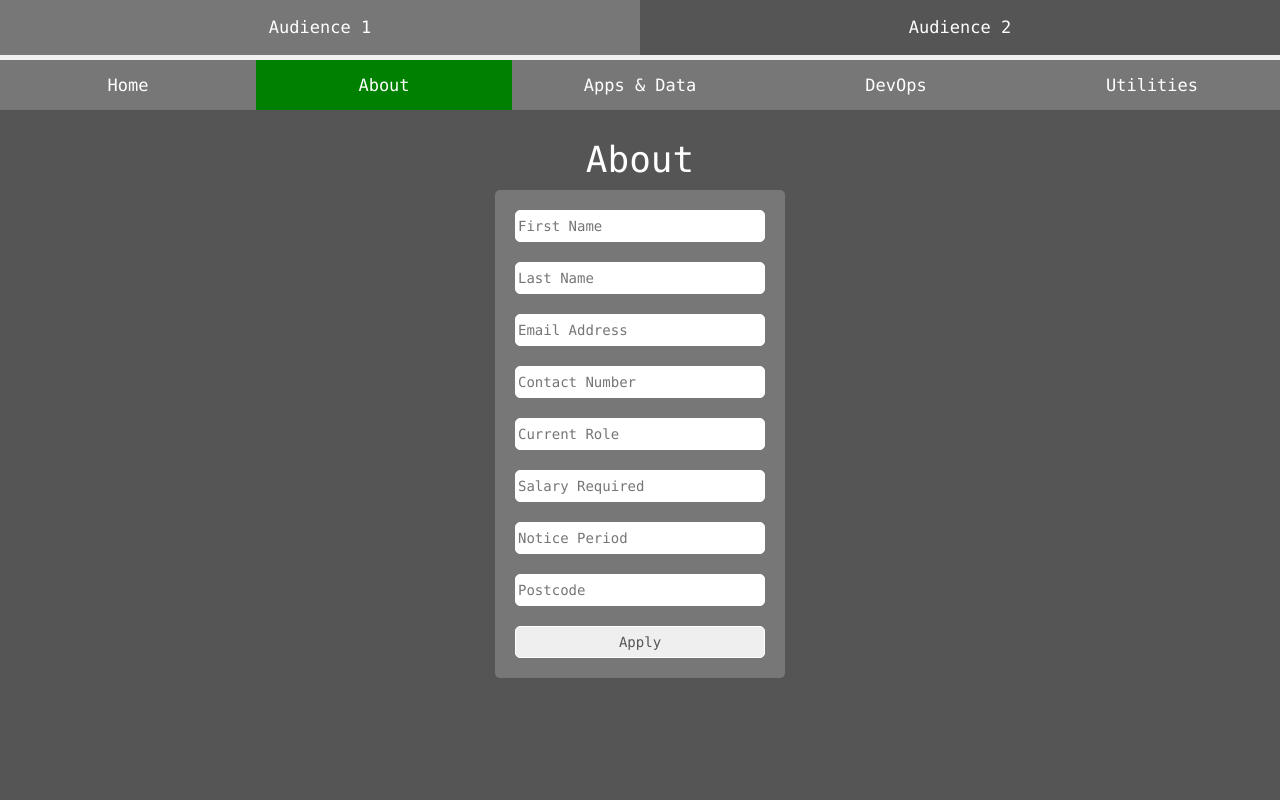
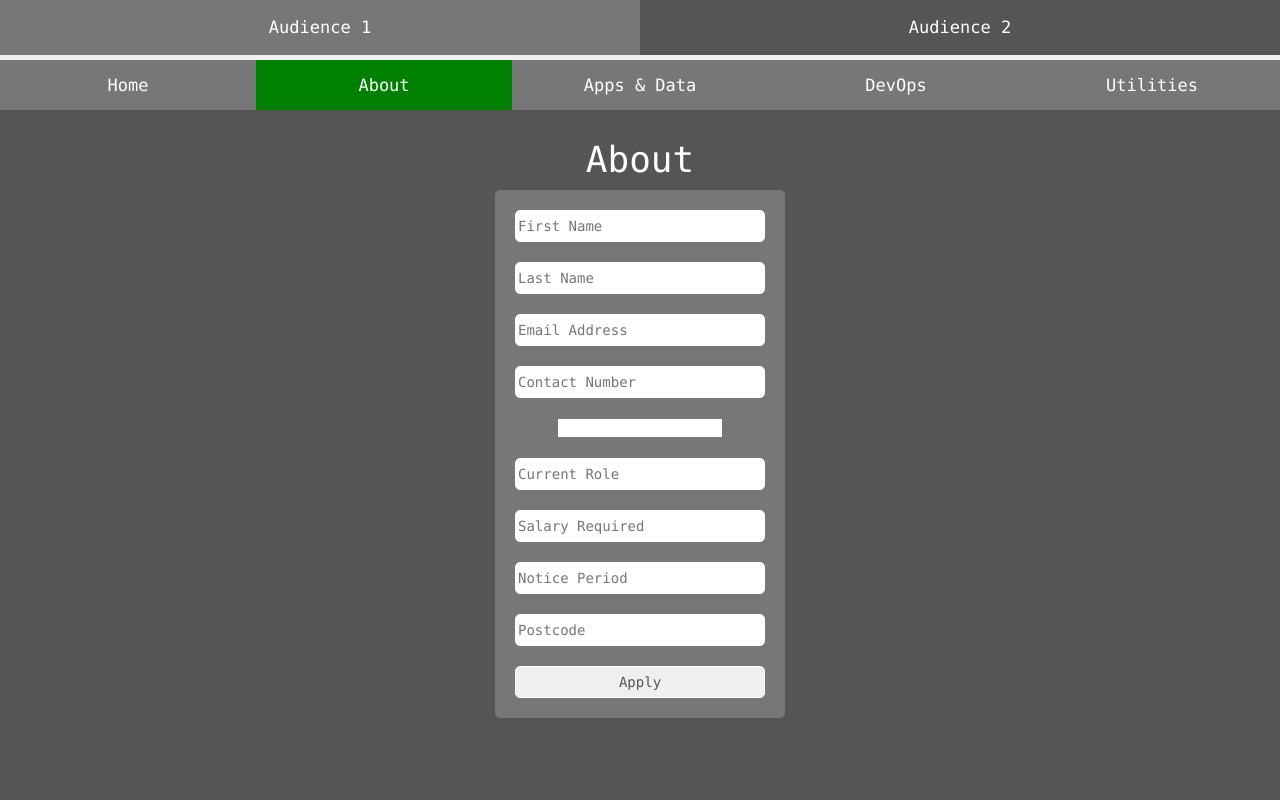
Before and after one commit to dev-simonbailey/devpool, a PHP site: page /index03.php in a window 1280 px wide. Run offline with PHP 8.4, Linux system fonts and the light colour scheme; some libraries are stand-ins or nearby versions.

Commit message:
added looking option

```diff
--- a/index03.php
+++ b/index03.php
@@ -188,6 +188,11 @@ li {
           <input class='box1' type='text' placeholder='Email Address'>
           <br /><br />
           <input class='box1' type='text' placeholder='Contact Number'>
+          <br /><br />
+          <select name='looking'>
+            <option value='CL'>Currently Looking</option>
+            <option value='NL'>Not Looking</option>
+          </select>
           <br /><br />
           <input class='box1' type='text' placeholder='Current Role'>
           <br /><br />
```
